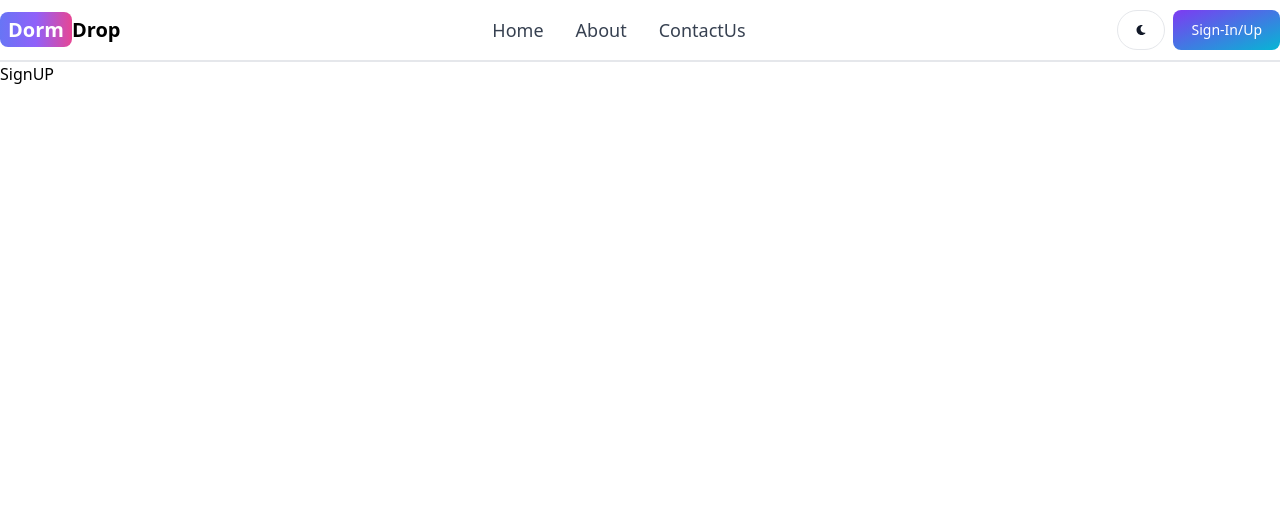
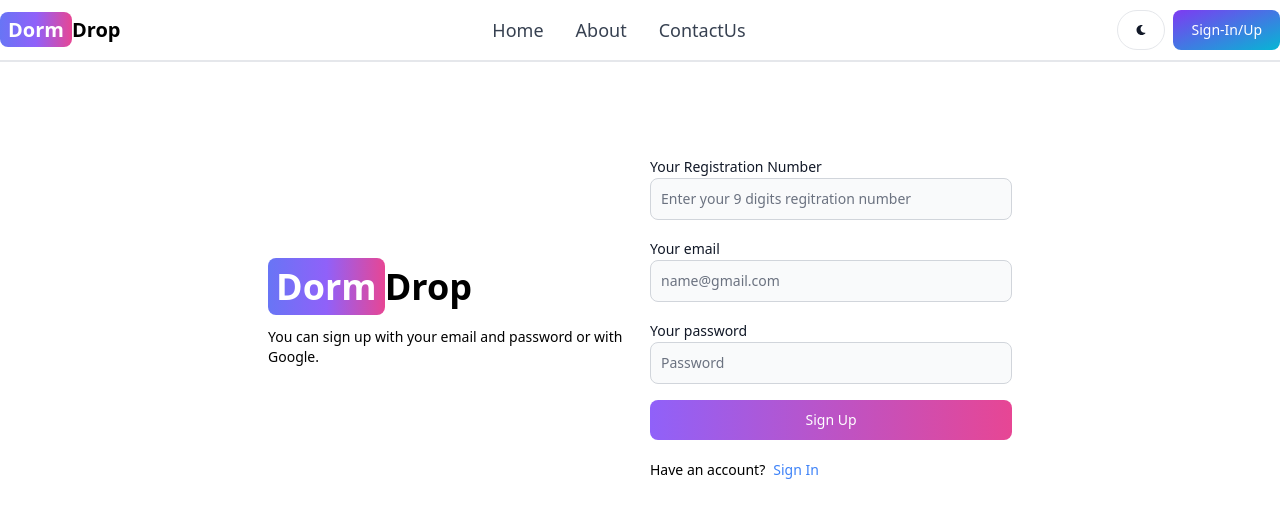
Before and after one commit to Divyatripathi21/DormDrop, a React (Vite) app in the folder client/: page /signup in a window 1280 px wide. Shown: the top 518 px of the page. Built offline with nearby package versions, Linux system fonts and the light colour scheme.

Commit message:
created sign page ui

```diff
--- a/client/src/pages/SignUp.jsx
+++ b/client/src/pages/SignUp.jsx
@@ -1,9 +1,51 @@
-import React from 'react'
+import { Button, Label, TextInput } from 'flowbite-react';
+import { Link } from 'react-router-dom';
 
 export default function SignUp() {
   return (
-    <div>
-      SignUP
+    <div className='min-h-screen mt-20'>
+      <div className='flex p-3 max-w-3xl mx-auto flex-col md:flex-row md:items-center gap-5'>
+        {/* left */}
+        <div className='flex-1'>
+          <Link to='/' className='font-bold dark:text-white text-4xl'>
+            <span className='px-2 py-1 bg-gradient-to-r from-indigo-500 via-purple-500 to-pink-500 rounded-lg text-white'>
+              Dorm
+            </span>
+            Drop
+          </Link>
+          <p className='text-sm mt-5'>
+            You can sign up with your email and password
+            or with Google.
+          </p>
+        </div>
+        {/* right */}
+
+        <div className='flex-1'>
+          <form className='flex flex-col gap-4'>
+            <div>
+              <Label value='Your Registration Number' />
+              <TextInput type='text' placeholder='Enter your 9 digits regitration number' id='username' />
+            </div>
+            <div>
+              <Label value='Your email' />
+              <TextInput type='text' placeholder='name@gmail.com' id='email' />
+            </div>
+            <div>
+              <Label value='Your password' />
+              <TextInput type='text' placeholder='Password' id='password' />
+            </div>
+            <Button gradientDuoTone='purpleToPink' type='submit'>
+              Sign Up
+            </Button>
+          </form>
+          <div className="flex gap-2 text-sm mt-5">
+            <span>Have an account?</span>
+            <Link to='/sign-in' className='text-blue-500'>
+              Sign In
+            </Link>
+          </div>
+        </div>
+      </div>
     </div>
-  )
+  );
 }
```
